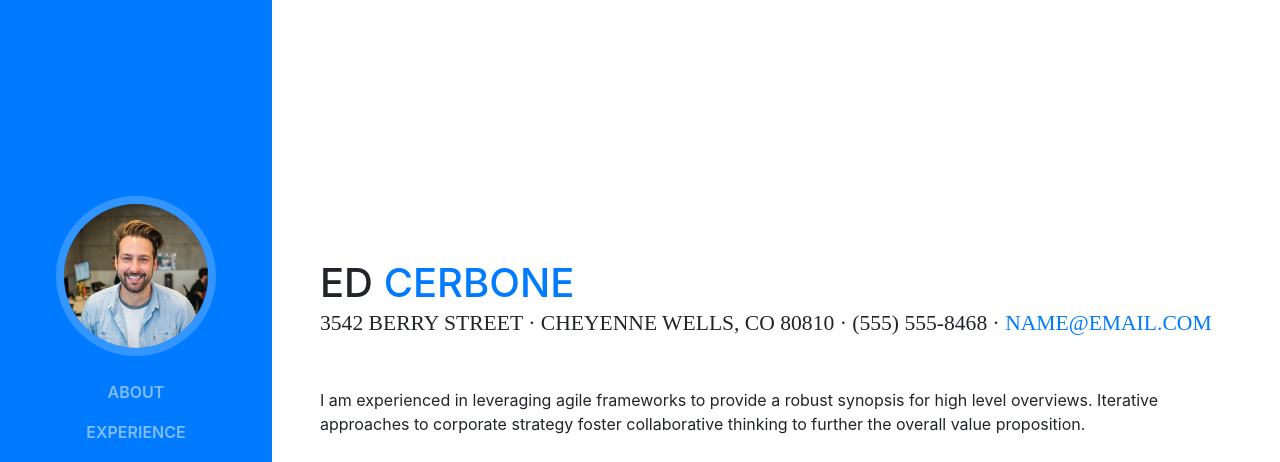
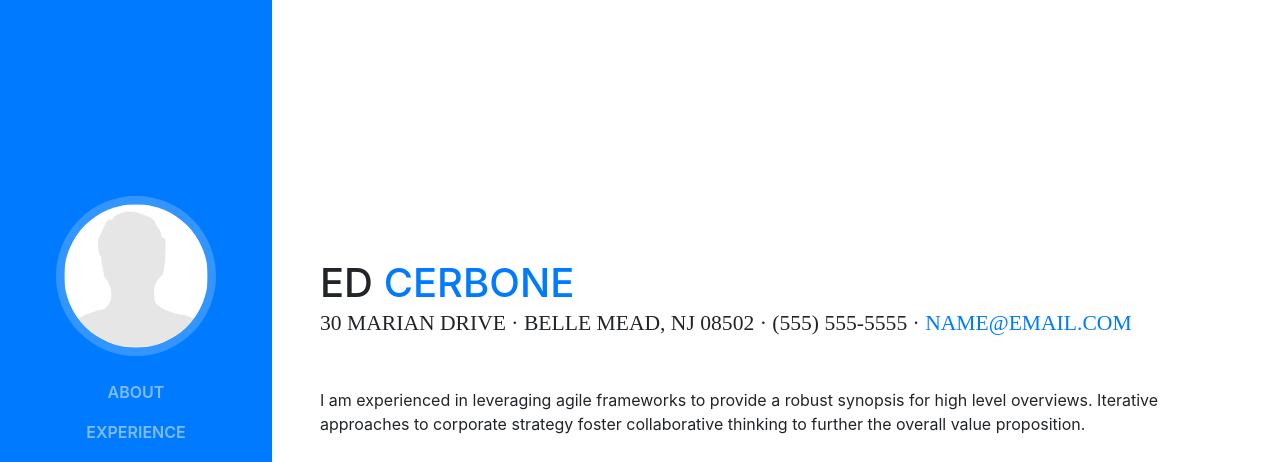
Before and after one commit to ejcerbone/ejcerbone.github.io, a website with bundled scripts: page index.html in a window 1280 px wide. Shown: the top 462 px of the page. Built offline with nearby package versions, Linux system fonts and the light colour scheme; a web font is replaced by a local one.

Commit message:
changing to a generic image and updated street address.

```diff
--- a/index.html
+++ b/index.html
@@ -31,7 +31,7 @@
         <a class="navbar-brand js-scroll-trigger" href="#page-top">
             <span class="d-block d-lg-none">Start Bootstrap</span>
             <span class="d-none d-lg-block">
-          <img class="img-fluid img-profile rounded-circle mx-auto mb-2" src="img/profile.jpg" alt="">
+          <img class="img-fluid img-profile rounded-circle mx-auto mb-2" src="img/generic.png" alt="">
         </span>
         </a>
         <button class="navbar-toggler" type="button" data-toggle="collapse" data-target="#navbarSupportedContent" aria-controls="navbarSupportedContent" aria-expanded="false" aria-label="Toggle navigation">
@@ -68,7 +68,7 @@
                 <h1 class="mb-0">Ed
                     <span class="text-primary">Cerbone</span>
                 </h1>
-                <div class="subheading mb-5">3542 Berry Street · Cheyenne Wells, CO 80810 · (555) 555-8468 ·
+                <div class="subheading mb-5">30 Marian Drive · Belle Mead, NJ 08502 · (555) 555-5555 ·
                     <a href="mailto:name@email.com">name@email.com</a>
                 </div>
                 <p class="mb-5">I am experienced in leveraging agile frameworks to provide a robust synopsis for high level overviews. Iterative approaches to corporate strategy foster collaborative thinking to further the overall value proposition.</p>
@@ -90,7 +90,7 @@
                         </a>
                     </li>
                     <li class="list-inline-item">
-                        <a href="#">
+                        <a href="https://www.linkedin.com/in/edcerbone/">
                             <span class="fa-stack fa-lg">
                   <i class="fa fa-circle fa-stack-2x"></i>
                   <i class="fa fa-linkedin fa-stack-1x fa-inverse"></i>
@@ -254,7 +254,8 @@
                 <h2 class="mb-5">Interests</h2>
                 <p>Apart from being a web developer, I enjoy most of my time being outdoors. In the winter, I am an avid skiier and novice ice climber. During the warmer months here in Colorado, I enjoy mountain biking, free climbing, and kayaking.</p>
                 <p class="mb-0">When forced indoors, I follow a number of sci-fi and fantasy genre movies and television shows, I am an aspiring chef, and I spend a large amount of my free time exploring the latest technolgy advancements in the front-end web development
-                    world.</p>
+                    world.
+                </p>
             </div>
         </section>
 
```
Also changed, not shown: img/generic.png (added).
